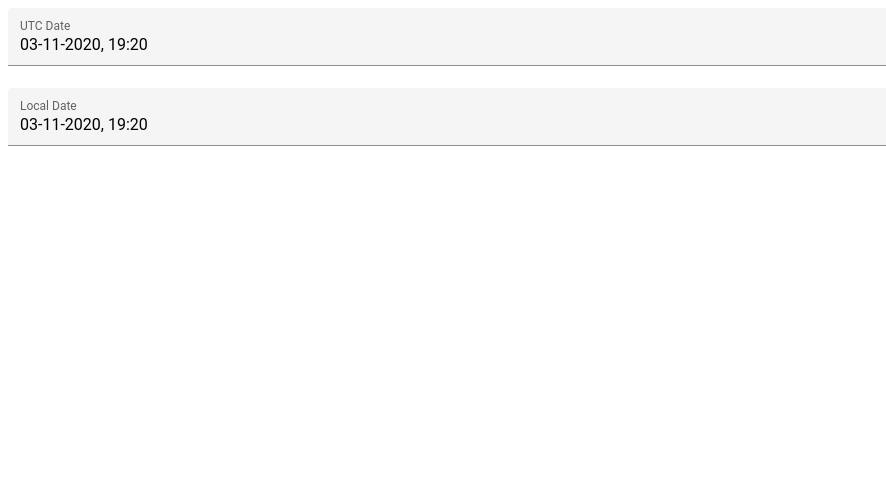
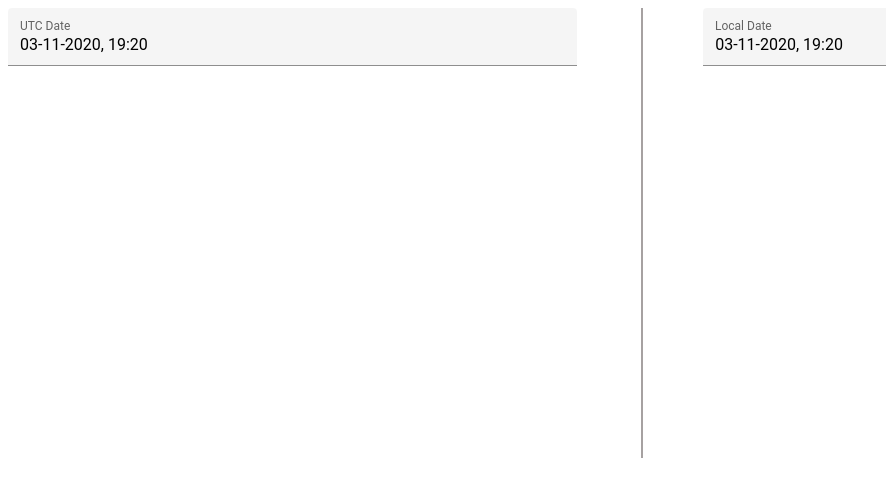
Before and after one commit to bikrampatnaik-dev/angular-testing-app, an Angular app: page / in a window 1280 px wide. Shown: the top 496 px of the page, without its empty margins (0-886 px from the left). Built offline with nearby package versions, Linux system fonts and the light colour scheme.

Commit message:
2 files modified, 1 added, 1 deleted

```diff
--- a/src/app/app.component.html
+++ b/src/app/app.component.html
@@ -63,13 +63,15 @@
 	</mat-form-field>
 </form> -->
 
-<mat-form-field class="example-full-width" appearance="fill">
+
+<mat-form-field class="col-6 float-left" appearance="fill">
 	<mat-label>UTC Date</mat-label>
 	<input type="text" matInput [(ngModel)]="utcDate">
 </mat-form-field>
 
+<div class="kt-login-v1__seaprator col-1"></div>
 
-	<mat-form-field class="example-full-width" appearance="fill">
+	<mat-form-field class="col-6 float-right" appearance="fill">
 		<mat-label>Local Date</mat-label>
 		<input type="text" matInput [(ngModel)]="localDate">
 </mat-form-field>
--- a/src/styles.css
+++ b/src/styles.css
@@ -50,3 +50,29 @@ mat-option.mat-option:hover {
 .text-center {
   text-align: center !important;
 }
+
+.kt-login-v1__seaprator {
+    background-color: rgba(53, 41, 41, 0.44);
+    height: 450px;
+    width: 1px;
+    margin: auto;
+    float: left;
+    margin-left: 5vw;
+}
+
+.col-6{
+  width: 45%;
+}
+
+.col-1{
+  width: 0.2%;
+}
+
+.float-right{
+  float: right;
+}
+
+.float-left{
+  float: left;
+
+}
```
Also changed, not shown: src/app/bg_1.jpg (deleted), src/bg_1.jpg (added).
